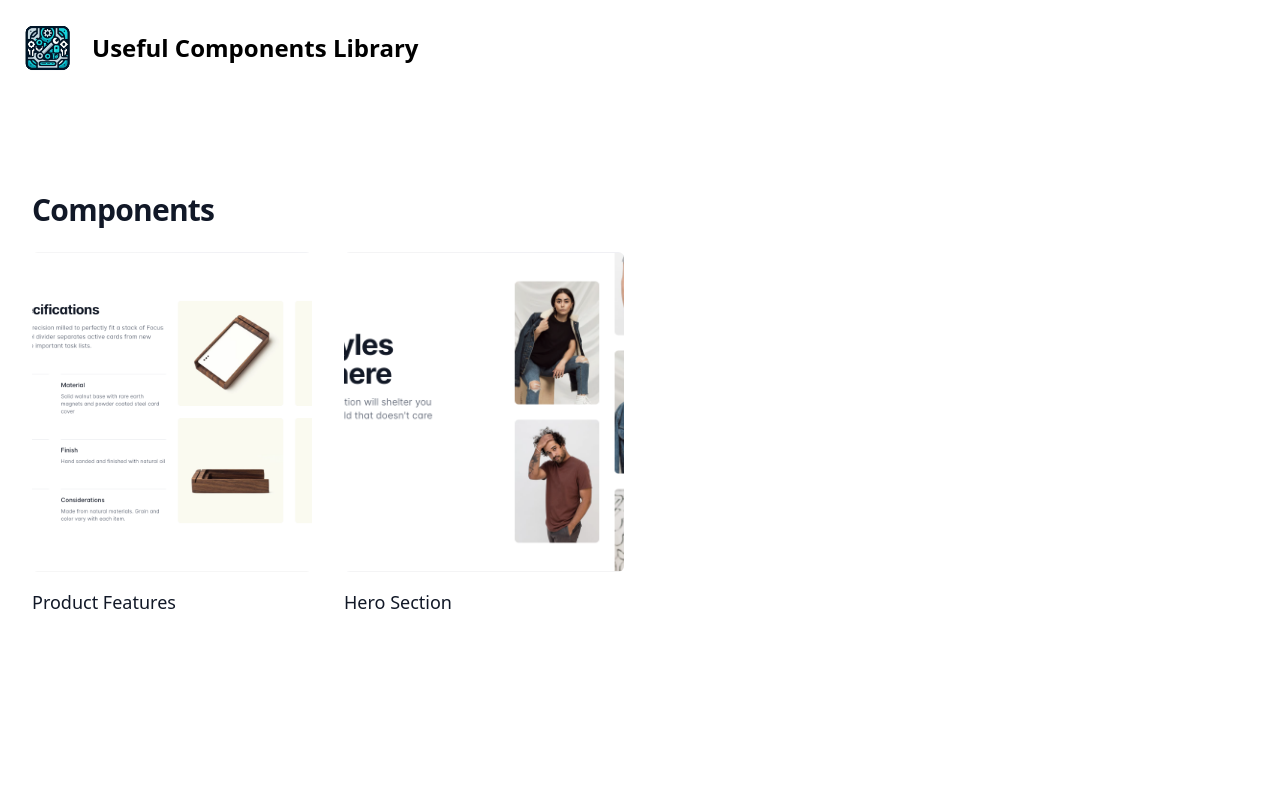
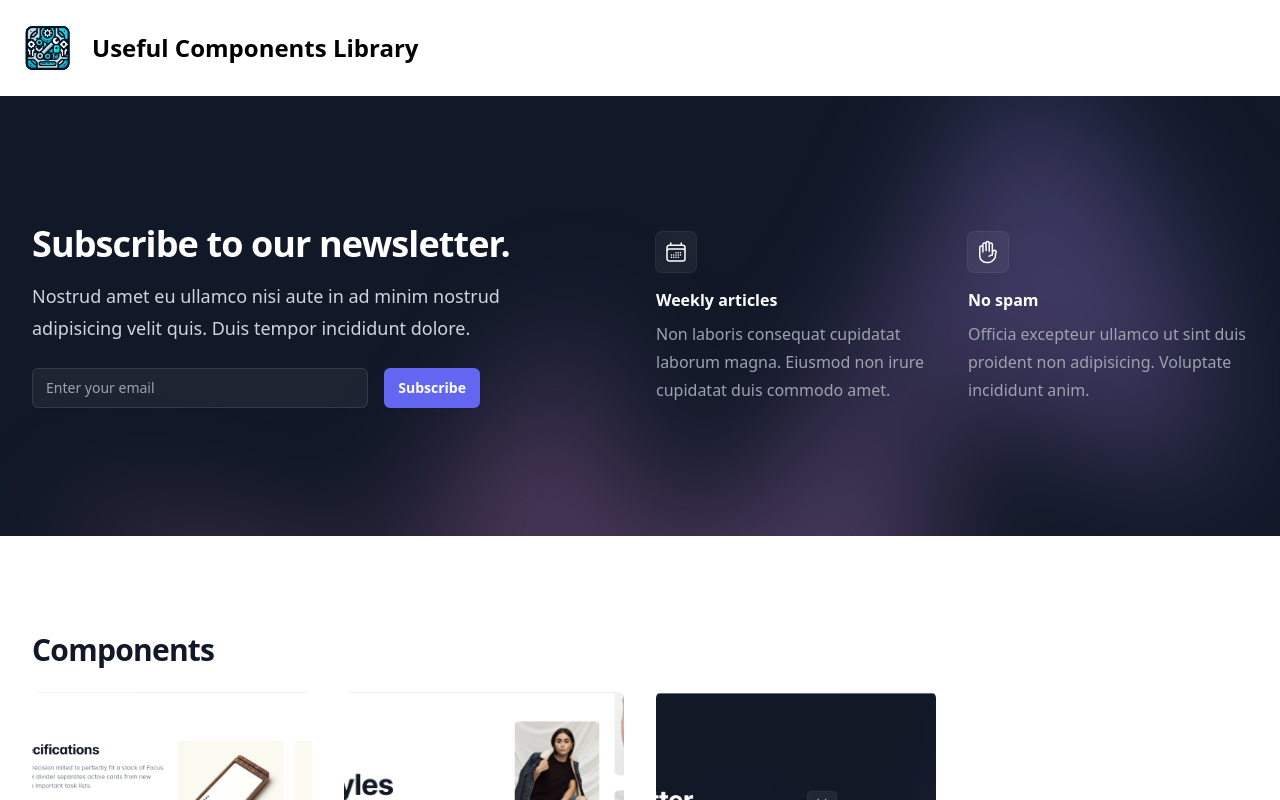
Before and after one commit to THUILLIERColin/useful_react_tools, a React (Vite) app in the folder useful_tools/: page /newsletter-sections in a window 1280 px wide. Shown: the top 800 px of the page. Built offline with nearby package versions, Linux system fonts and the light colour scheme.

Commit message:
Add: NewsletterSections

```diff
--- a/useful_tools/src/App.jsx
+++ b/useful_tools/src/App.jsx
@@ -3,9 +3,11 @@
 import Card from "./components/Card";
 import ProductFeatures from "./components/ProductFeatures";
 import HeroSection from "./components/HeroSection";
+import NewsletterSections from "./components/NewsletterSections";
 
 import ProductFeaturesImg from "./assets/componentsImg/ProductFeatures.png";
 import HeroSectionImg from "./assets/componentsImg/HeroSection.png";
+import NewsletterSectionsImg from "./assets/componentsImg/NewsletterSections.png";
 
 const component = [
   {
@@ -19,6 +21,12 @@
         name: "Hero Section",
         img: HeroSectionImg,
         element: <HeroSection />,
+    },
+    {
+        path: "/newsletter-sections",
+        name: "Newsletter Sections",
+        img: NewsletterSectionsImg,
+        element: <NewsletterSections />,
     },
 ];
 
--- /dev/null
+++ b/useful_tools/src/components/NewsletterSections.jsx
@@ -0,0 +1,101 @@
+export default function NewsletterSections() {
+  return (
+    <div className="relative isolate overflow-hidden bg-gray-900 py-16 sm:py-24 lg:py-32">
+      <div className="mx-auto max-w-7xl px-6 lg:px-8">
+        <div className="mx-auto grid max-w-2xl grid-cols-1 gap-x-8 gap-y-16 lg:max-w-none lg:grid-cols-2">
+          <div className="max-w-xl lg:max-w-lg">
+            <h2 className="text-3xl font-bold tracking-tight text-white sm:text-4xl">
+              Subscribe to our newsletter.
+            </h2>
+            <p className="mt-4 text-lg leading-8 text-gray-300">
+              Nostrud amet eu ullamco nisi aute in ad minim nostrud adipisicing
+              velit quis. Duis tempor incididunt dolore.
+            </p>
+            <div className="mt-6 flex max-w-md gap-x-4">
+              <label htmlFor="email-address" className="sr-only">
+                Email address
+              </label>
+              <input
+                id="email-address"
+                name="email"
+                type="email"
+                autoComplete="email"
+                required
+                className="min-w-0 flex-auto rounded-md border-0 bg-white/5 px-3.5 py-2 text-white shadow-sm ring-1 ring-inset ring-white/10 focus:ring-2 focus:ring-inset focus:ring-indigo-500 sm:text-sm sm:leading-6"
+                placeholder="Enter your email"
+              />
+              <button
+                type="submit"
+                className="flex-none rounded-md bg-indigo-500 px-3.5 py-2.5 text-sm font-semibold text-white shadow-sm hover:bg-indigo-400 focus-visible:outline focus-visible:outline-2 focus-visible:outline-offset-2 focus-visible:outline-indigo-500"
+              >
+                Subscribe
+              </button>
+            </div>
+          </div>
+          <dl className="grid grid-cols-1 gap-x-8 gap-y-10 sm:grid-cols-2 lg:pt-2">
+            <div className="flex flex-col items-start">
+              <div className="rounded-md bg-white/5 p-2 ring-1 ring-white/10">
+                <svg
+                  xmlns="http://www.w3.org/2000/svg"
+                  fill="none"
+                  viewBox="0 0 24 24"
+                  strokeWidth={1.5}
+                  stroke="currentColor"
+                  className="h-6 w-6 text-white"
+                  aria-hidden="true"
+                >
+                  <path
+                    strokeLinecap="round"
+                    strokeLinejoin="round"
+                    d="M6.75 3v2.25M17.25 3v2.25M3 18.75V7.5a2.25 2.25 0 0 1 2.25-2.25h13.5A2.25 2.25 0 0 1 21 7.5v11.25m-18 0A2.25 2.25 0 0 0 5.25 21h13.5A2.25 2.25 0 0 0 21 18.75m-18 0v-7.5A2.25 2.25 0 0 1 5.25 9h13.5A2.25 2.25 0 0 1 21 11.25v7.5m-9-6h.008v.008H12v-.008ZM12 15h.008v.008H12V15Zm0 2.25h.008v.008H12v-.008ZM9.75 15h.008v.008H9.75V15Zm0 2.25h.008v.008H9.75v-.008ZM7.5 15h.008v.008H7.5V15Zm0 2.25h.008v.008H7.5v-.008Zm6.75-4.5h.008v.008h-.008v-.008Zm0 2.25h.008v.008h-.008V15Zm0 2.25h.008v.008h-.008v-.008Zm2.25-4.5h.008v.008H16.5v-.008Zm0 2.25h.008v.008H16.5V15Z"
+                  />
+                </svg>
+              </div>
+              <dt className="mt-4 font-semibold text-white">Weekly articles</dt>
+              <dd className="mt-2 leading-7 text-gray-400">
+                Non laboris consequat cupidatat laborum magna. Eiusmod non irure
+                cupidatat duis commodo amet.
+              </dd>
+            </div>
+            <div className="flex flex-col items-start">
+              <div className="rounded-md bg-white/5 p-2 ring-1 ring-white/10">
+                <svg
+                  xmlns="http://www.w3.org/2000/svg"
+                  fill="none"
+                  viewBox="0 0 24 24"
+                  strokeWidth={1.5}
+                  stroke="currentColor"
+                  className="h-6 w-6 text-white"
+                  aria-hidden="true"
+                >
+                  <path
+                    strokeLinecap="round"
+                    strokeLinejoin="round"
+                    d="M10.05 4.575a1.575 1.575 0 1 0-3.15 0v3m3.15-3v-1.5a1.575 1.575 0 0 1 3.15 0v1.5m-3.15 0 .075 5.925m3.075.75V4.575m0 0a1.575 1.575 0 0 1 3.15 0V15M6.9 7.575a1.575 1.575 0 1 0-3.15 0v8.175a6.75 6.75 0 0 0 6.75 6.75h2.018a5.25 5.25 0 0 0 3.712-1.538l1.732-1.732a5.25 5.25 0 0 0 1.538-3.712l.003-2.024a.668.668 0 0 1 .198-.471 1.575 1.575 0 1 0-2.228-2.228 3.818 3.818 0 0 0-1.12 2.687M6.9 7.575V12m6.27 4.318A4.49 4.49 0 0 1 16.35 15m.002 0h-.002"
+                  />
+                </svg>
+              </div>
+              <dt className="mt-4 font-semibold text-white">No spam</dt>
+              <dd className="mt-2 leading-7 text-gray-400">
+                Officia excepteur ullamco ut sint duis proident non adipisicing.
+                Voluptate incididunt anim.
+              </dd>
+            </div>
+          </dl>
+        </div>
+      </div>
+      <div
+        className="absolute left-1/2 top-0 -z-10 -translate-x-1/2 blur-3xl xl:-top-6"
+        aria-hidden="true"
+      >
+        <div
+          className="aspect-[1155/678] w-[72.1875rem] bg-gradient-to-tr from-[#ff80b5] to-[#9089fc] opacity-30"
+          style={{
+            clipPath:
+              "polygon(74.1% 44.1%, 100% 61.6%, 97.5% 26.9%, 85.5% 0.1%, 80.7% 2%, 72.5% 32.5%, 60.2% 62.4%, 52.4% 68.1%, 47.5% 58.3%, 45.2% 34.5%, 27.5% 76.7%, 0.1% 64.9%, 17.9% 100%, 27.6% 76.8%, 76.1% 97.7%, 74.1% 44.1%)",
+          }}
+        />
+      </div>
+    </div>
+  );
+}
```
Also changed, not shown: useful_tools/src/assets/componentsImg/NewsletterSections.png (added).
